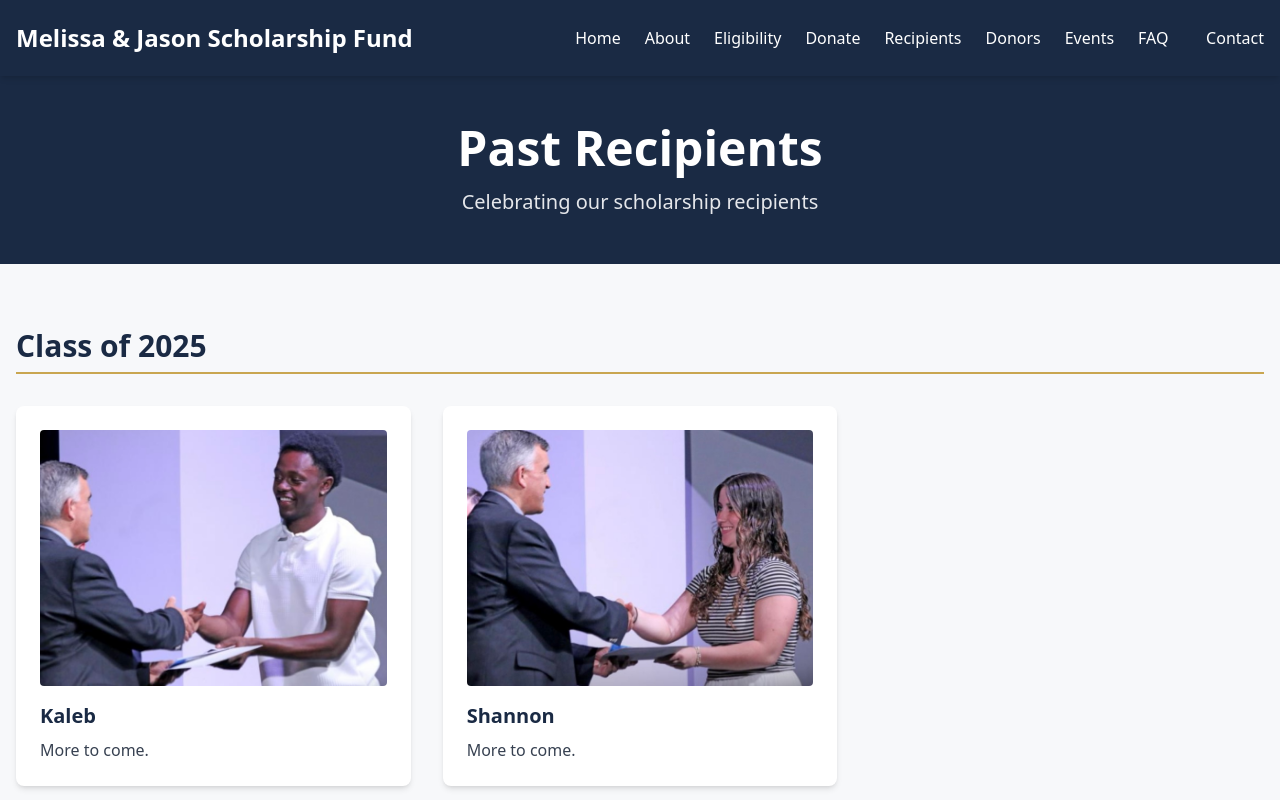
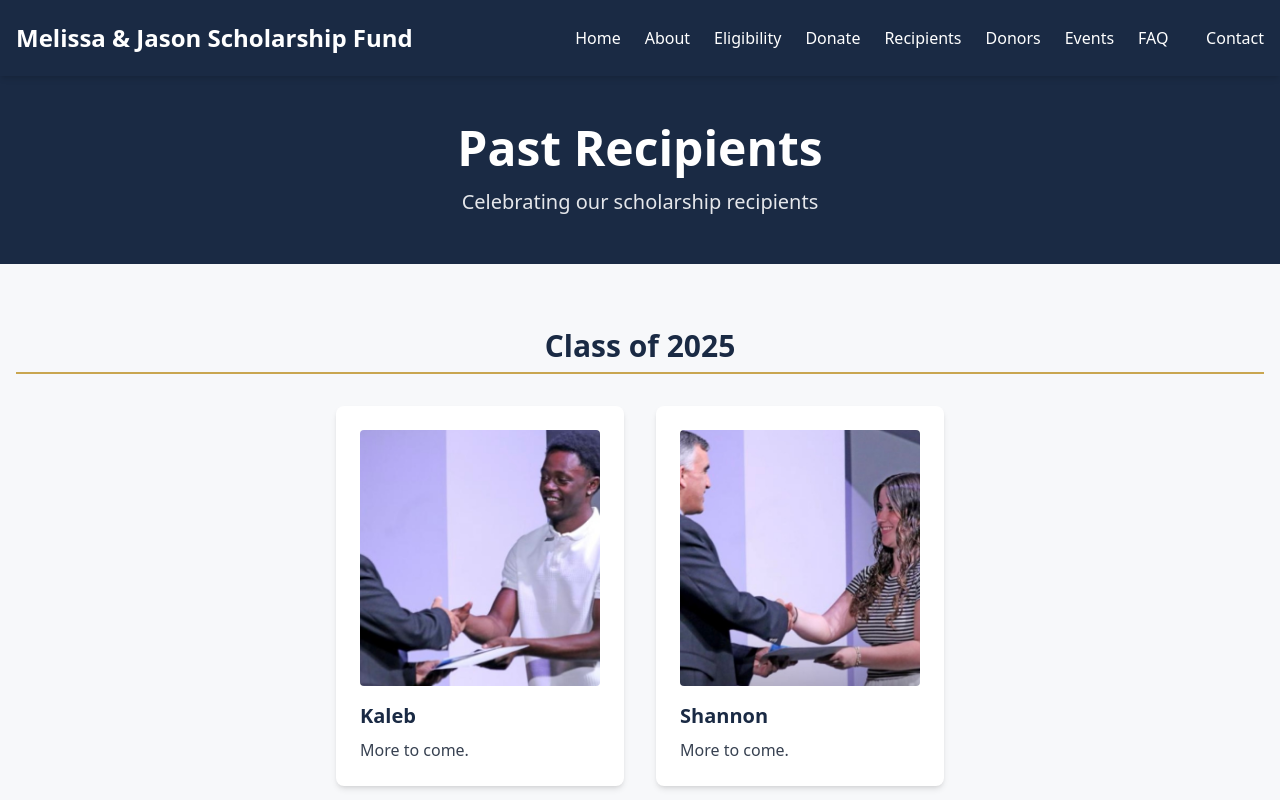
Before and after one commit to laugostini20-byte/melissa-jason-scholarship, a React (Vite) app: page /recipients in a window 1280 px wide. Shown: the top 800 px of the page. Built offline with nearby package versions, Linux system fonts and the light colour scheme.

Commit message:
Center recipient cards and section header on Recipients page

```diff
--- a/src/pages/Recipients.tsx
+++ b/src/pages/Recipients.tsx
@@ -26,12 +26,12 @@ const Recipients = () => {
       <div className="container mx-auto px-4 py-8 sm:py-12 md:py-16">
         {years.map((year) => (
           <section key={year} className="mb-12 sm:mb-16">
-            <h2 className="text-2xl sm:text-3xl font-bold mb-6 sm:mb-8 text-navy border-b-2 border-gold pb-2">
+            <h2 className="text-2xl sm:text-3xl font-bold mb-6 sm:mb-8 text-navy border-b-2 border-gold pb-2 text-center">
               Class of {year}
             </h2>
-            <div className="grid grid-cols-1 md:grid-cols-2 lg:grid-cols-3 gap-6 sm:gap-8">
+            <div className="flex flex-wrap justify-center gap-6 sm:gap-8">
               {recipientsByYear[year].map((recipient, index) => (
-                <div key={index} className="bg-white p-4 sm:p-6 rounded-lg shadow-md hover:shadow-lg transition-shadow">
+                <div key={index} className="bg-white p-4 sm:p-6 rounded-lg shadow-md hover:shadow-lg transition-shadow w-full md:w-72">
                   <div className="h-48 sm:h-64 rounded mb-4 overflow-hidden bg-gray-200">
                     {recipient.photo && recipient.photo !== '/placeholder.jpg' ? (
                       <img
```
